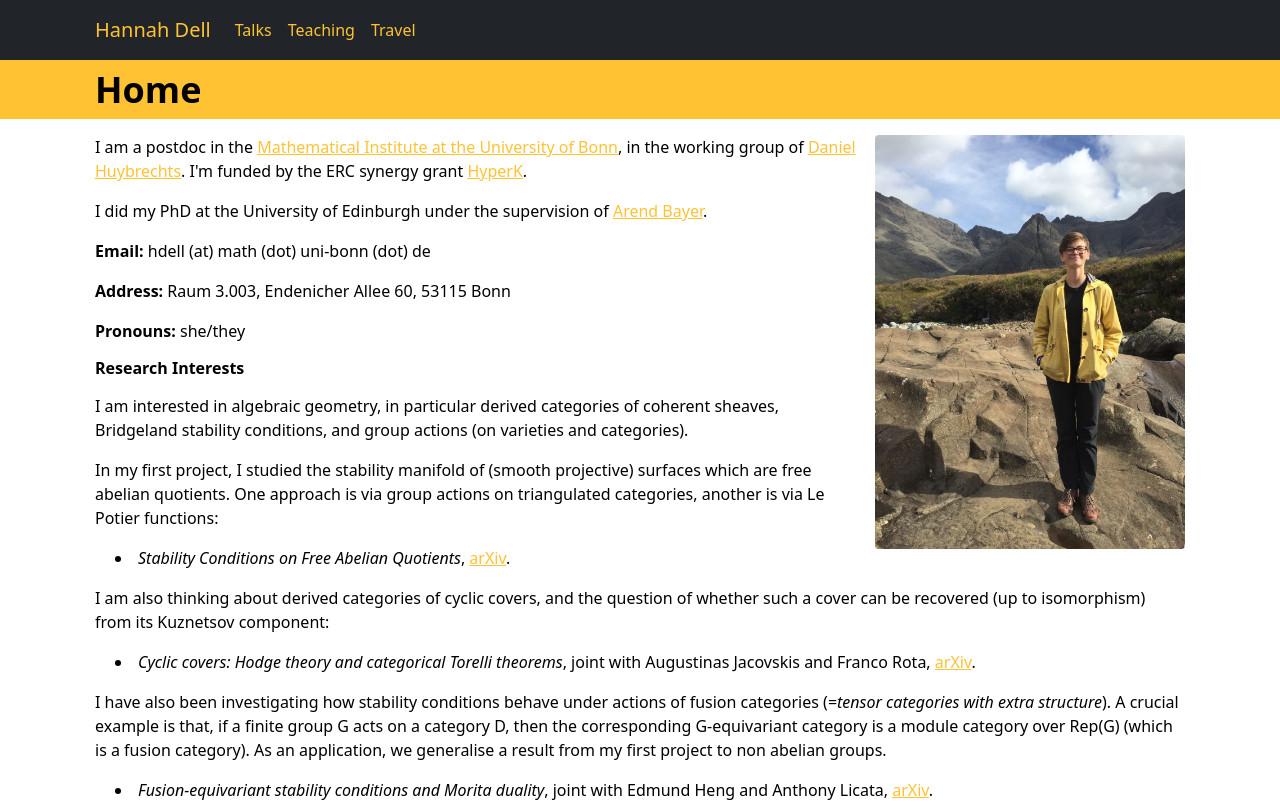
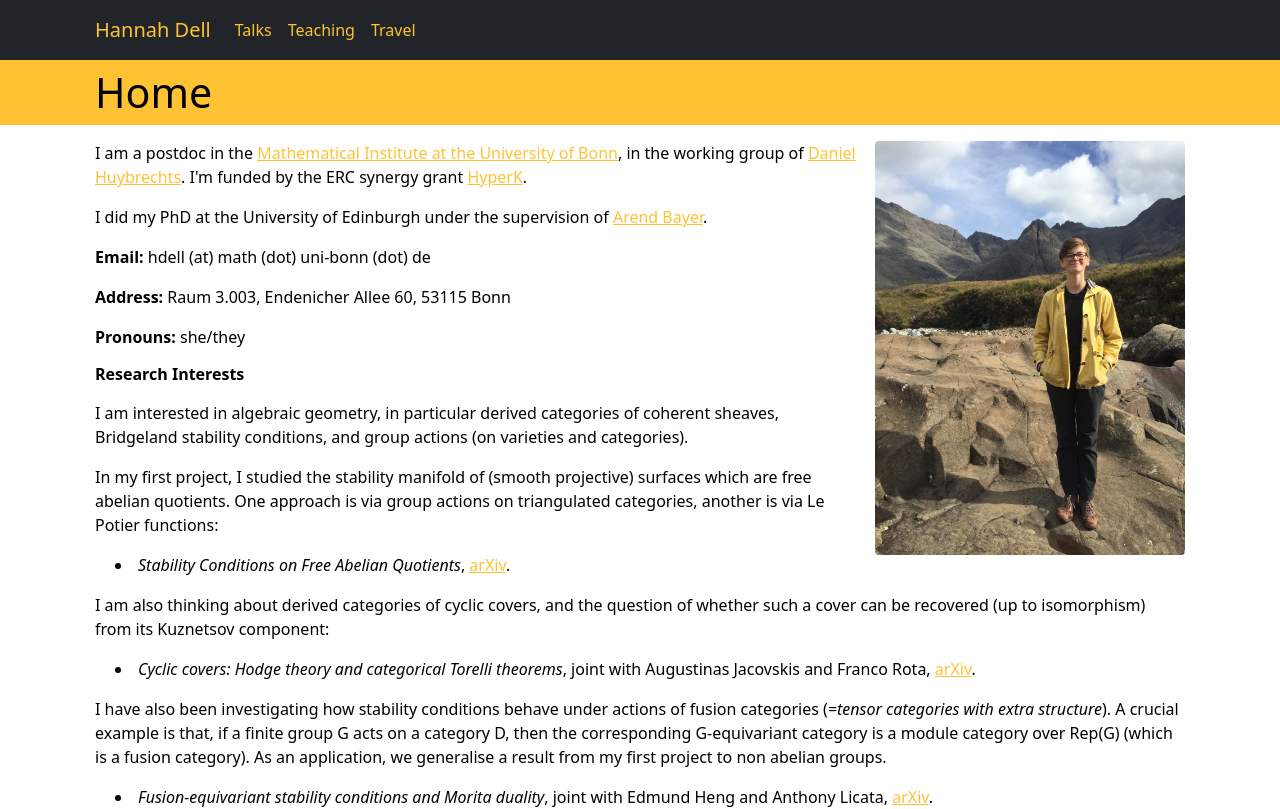
Before and after one commit to hannah-dell/hannah-dell.github.io, a React (Vite) app in the folder hannah-dell/: page / in a window 1280 px wide. Shown: the top 809 px of the page. Built offline with nearby package versions, Linux system fonts and the light colour scheme.

Commit message:
Fixed main heading font size calculations

```diff
--- a/hannah-dell/src/index.css
+++ b/hannah-dell/src/index.css
@@ -21,8 +21,8 @@ body h1, h2, h3 {
 }
 
 body h1 {
-  font-size: 2.25rem;
-  font-weight: 600;
+  font-size: calc(1.375rem + 1.5vw);
+  font-weight: 500;
 }
 
 body h2 {
```
